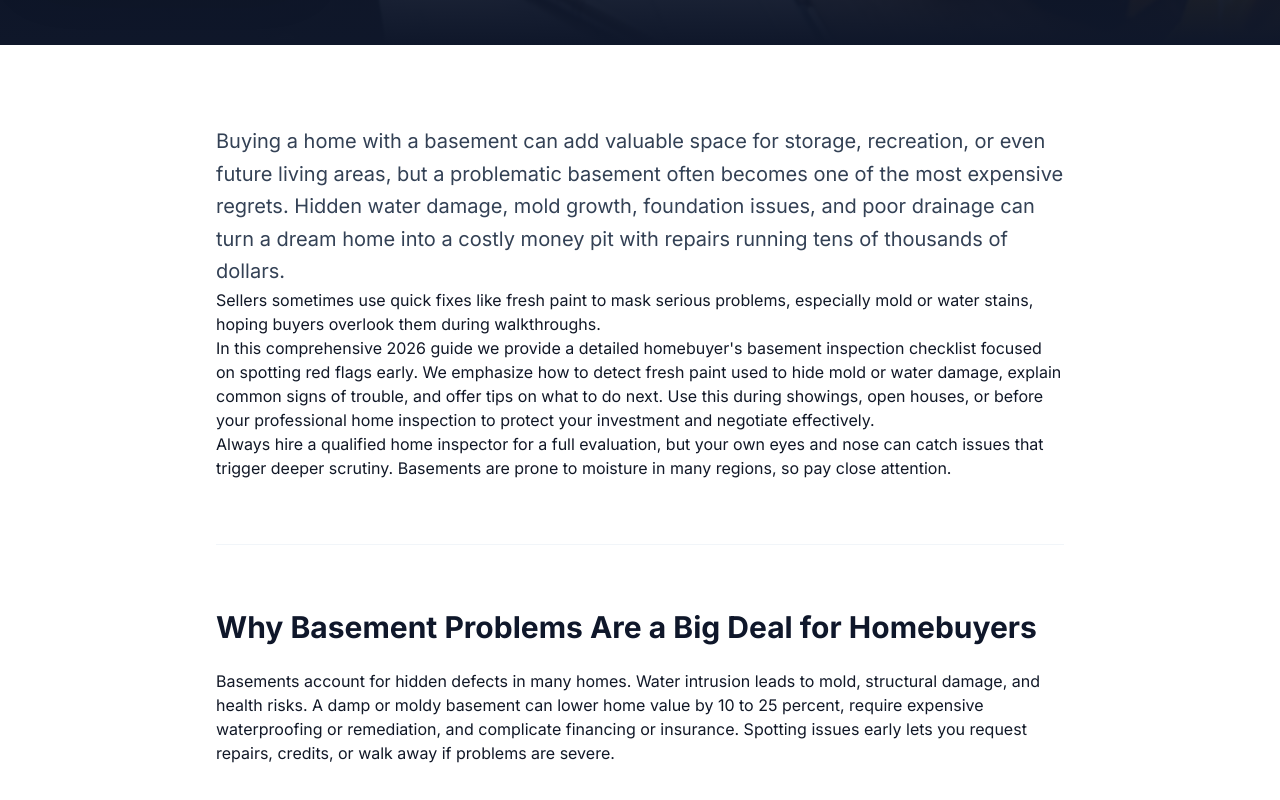
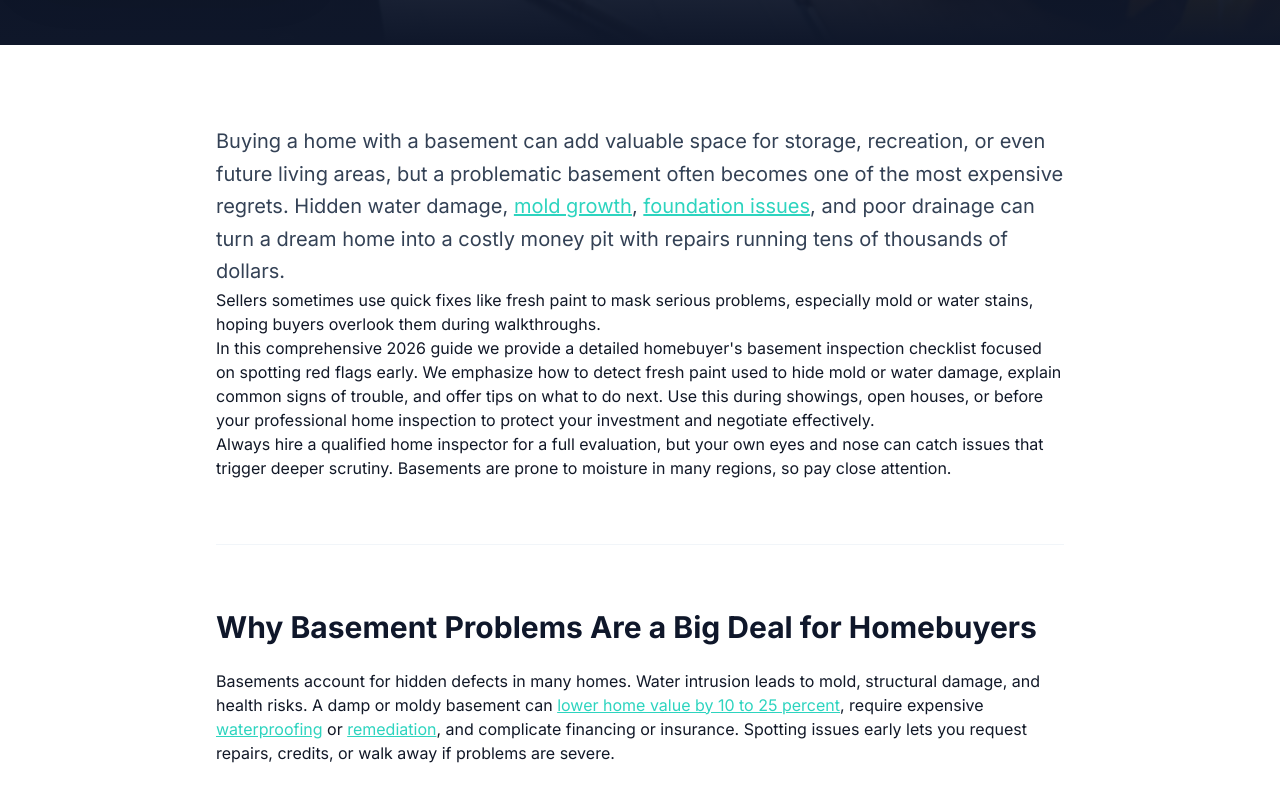
Before and after one commit to thebasementguide2026/basement-guide, a Next.js app: page /articles/homebuyers-basement-inspection-checklist in a window 1280 px wide. Shown: the part 580-1380 px from the top of the page. Built offline with nearby package versions, Linux system fonts and the light colour scheme.

Commit message:
feat: add inline contextual internal links to homebuyers inspection checklist

```diff
--- a/app/articles/homebuyers-basement-inspection-checklist/page.tsx
+++ b/app/articles/homebuyers-basement-inspection-checklist/page.tsx
@@ -51,7 +51,7 @@ export default function HomebuyersBasementInspectionChecklist() {
       <main className='max-w-4xl mx-auto px-6 py-20'>
         <div className='prose prose-lg prose-slate max-w-none'>
           <p className='text-xl text-slate-700 leading-relaxed'>
-            Buying a home with a basement can add valuable space for storage, recreation, or even future living areas, but a problematic basement often becomes one of the most expensive regrets. Hidden water damage, mold growth, foundation issues, and poor drainage can turn a dream home into a costly money pit with repairs running tens of thousands of dollars.
+            Buying a home with a basement can add valuable space for storage, recreation, or even future living areas, but a problematic basement often becomes one of the most expensive regrets. Hidden water damage, <Link href="/articles/how-to-prevent-basement-mold" className="text-teal-400 underline hover:text-teal-300">mold growth</Link>, <Link href="/articles/types-of-foundation-cracks" className="text-teal-400 underline hover:text-teal-300">foundation issues</Link>, and poor drainage can turn a dream home into a costly money pit with repairs running tens of thousands of dollars.
           </p>
           <p>
             Sellers sometimes use quick fixes like fresh paint to mask serious problems, especially mold or water stains, hoping buyers overlook them during walkthroughs.
@@ -67,7 +67,7 @@ export default function HomebuyersBasementInspectionChecklist() {
           <div className='border-t border-slate-100 pt-16 mt-16'>
             <h2 className='text-3xl font-bold text-slate-900 mt-0 mb-6'>Why Basement Problems Are a Big Deal for Homebuyers</h2>
             <p>
-              Basements account for hidden defects in many homes. Water intrusion leads to mold, structural damage, and health risks. A damp or moldy basement can lower home value by 10 to 25 percent, require expensive waterproofing or remediation, and complicate financing or insurance. Spotting issues early lets you request repairs, credits, or walk away if problems are severe.
+              Basements account for hidden defects in many homes. Water intrusion leads to mold, structural damage, and health risks. A damp or moldy basement can <Link href="/articles/waterproofing-home-appraisal-value" className="text-teal-400 underline hover:text-teal-300">lower home value by 10 to 25 percent</Link>, require expensive <Link href="/articles/basement-waterproofing-cost" className="text-teal-400 underline hover:text-teal-300">waterproofing</Link> or <Link href="/articles/mold-remediation-cost" className="text-teal-400 underline hover:text-teal-300">remediation</Link>, and complicate financing or insurance. Spotting issues early lets you request repairs, credits, or walk away if problems are severe.
             </p>
             <div className='space-y-4 not-prose my-8'>
               <div className='flex items-start space-x-3'>
@@ -262,7 +262,7 @@ export default function HomebuyersBasementInspectionChecklist() {
                 </div>
                 <div className='flex items-start space-x-3'>
                   <span className='text-teal-500 font-bold text-lg mt-0.5'>&#10004;</span>
-                  <p className='text-slate-700'><strong>Sump pump:</strong> Test if possible, ask seller, listen for operation, and check discharge line.</p>
+                  <p className='text-slate-700'><strong><Link href="/articles/sump-pump-buying-guide" className="text-teal-400 underline hover:text-teal-300">Sump pump</Link>:</strong> Test if possible, ask seller, listen for operation, and check discharge line.</p>
                 </div>
                 <div className='flex items-start space-x-3'>
                   <span className='text-teal-500 font-bold text-lg mt-0.5'>&#10004;</span>
@@ -270,7 +270,7 @@ export default function HomebuyersBasementInspectionChecklist() {
                 </div>
                 <div className='flex items-start space-x-3'>
                   <span className='text-teal-500 font-bold text-lg mt-0.5'>&#10004;</span>
-                  <p className='text-slate-700'><strong>Windows and egress:</strong> Ensure windows open easily and have proper wells for emergency exit.</p>
+                  <p className='text-slate-700'><strong>Windows and <Link href="/articles/egress-window-cost" className="text-teal-400 underline hover:text-teal-300">egress</Link>:</strong> Ensure windows open easily and have proper wells for emergency exit.</p>
                 </div>
               </div>
               <div className='bg-red-50 border-l-4 border-red-500 p-4 rounded-r-xl mt-6'>
@@ -284,7 +284,7 @@ export default function HomebuyersBasementInspectionChecklist() {
               <div className='space-y-4'>
                 <div className='flex items-start space-x-3'>
                   <span className='text-red-500 font-bold text-lg mt-0.5'>&#9888;</span>
-                  <p className='text-slate-700'><strong>High radon potential:</strong> Basements are prime spots — ask about prior testing.</p>
+                  <p className='text-slate-700'><strong>High <Link href="/articles/radon-and-basement-waterproofing" className="text-teal-400 underline hover:text-teal-300">radon</Link> potential:</strong> Basements are prime spots — ask about prior testing.</p>
                 </div>
                 <div className='flex items-start space-x-3'>
                   <span className='text-red-500 font-bold text-lg mt-0.5'>&#9888;</span>
@@ -343,7 +343,7 @@ export default function HomebuyersBasementInspectionChecklist() {
               </div>
               <div className='border-b border-slate-100 pb-8'>
                 <h4 className='text-xl font-bold text-slate-900 mb-3'>How much could basement issues cost to fix?</h4>
-                <p className='text-slate-600 leading-relaxed'>Waterproofing averages $5,000 to $10,000, mold remediation $2,000 to $6,000+, and foundation repairs $10,000 or more.</p>
+                <p className='text-slate-600 leading-relaxed'><Link href="/articles/basement-waterproofing-cost" className="text-teal-400 underline hover:text-teal-300">Waterproofing averages $5,000 to $10,000</Link>, mold remediation $2,000 to $6,000+, and <Link href="/articles/foundation-crack-repair-cost" className="text-teal-400 underline hover:text-teal-300">foundation repairs $10,000</Link> or more.</p>
               </div>
               <div className='border-b border-slate-100 pb-8'>
                 <h4 className='text-xl font-bold text-slate-900 mb-3'>Should I skip the professional inspection if the basement looks fine?</h4>
@@ -359,7 +359,7 @@ export default function HomebuyersBasementInspectionChecklist() {
               A thorough basement inspection during home buying prevents expensive surprises. Trust your senses — especially smell — and look beyond surface appearances like fresh paint. Use this checklist to spot potential money pits early, then rely on professionals for confirmation.
             </p>
             <p>
-              Protect your future home by being vigilant. A dry, sound basement adds value — a problematic one can drain your budget.
+              Protect your future home by being vigilant. A dry, sound basement <Link href="/articles/waterproofing-home-appraisal-value" className="text-teal-400 underline hover:text-teal-300">adds value</Link> — a problematic one can drain your budget.
             </p>
           </div>
 
```
